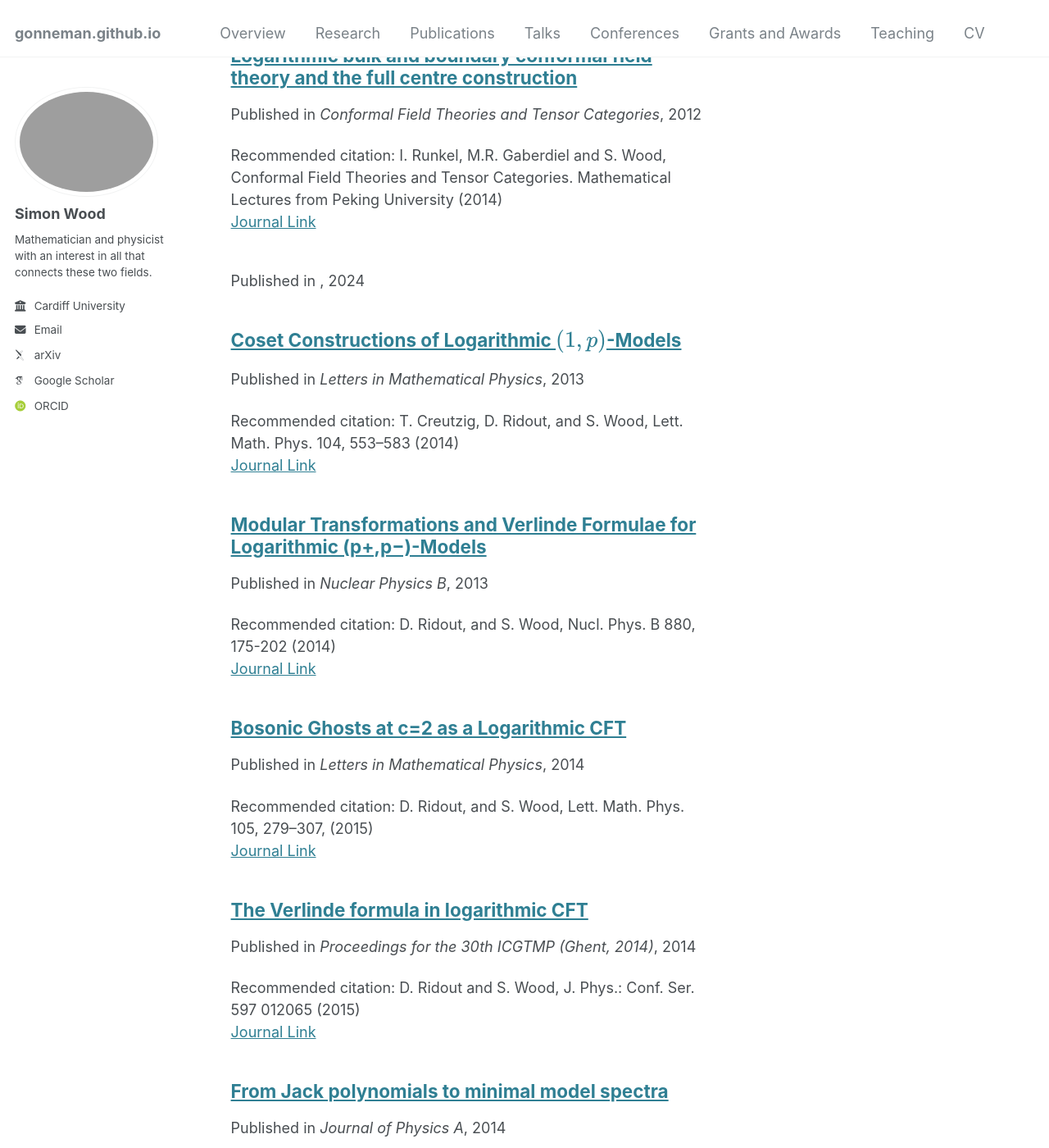
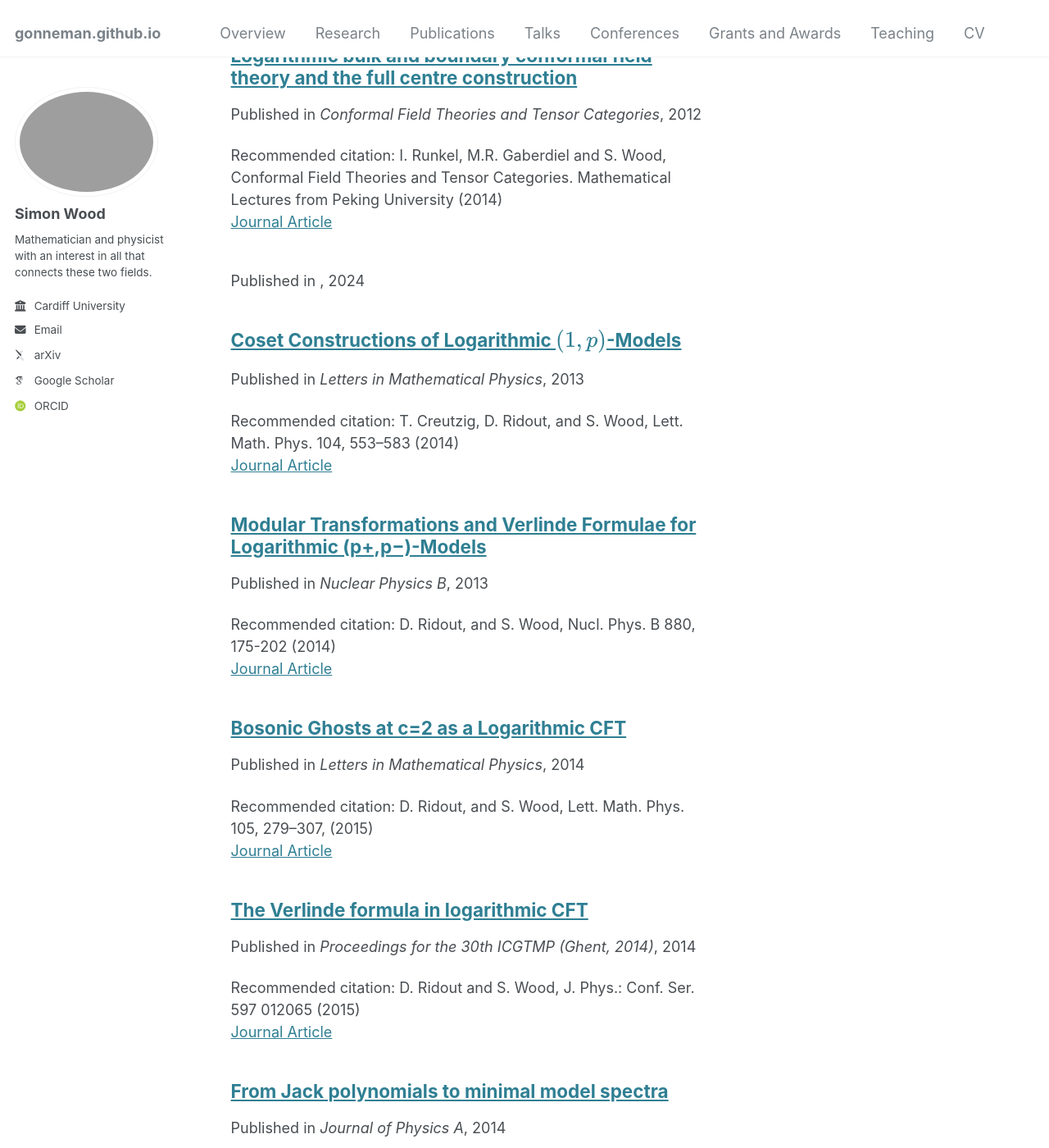
Before and after one commit to gonneman/gonneman.github.io, a Jekyll site: the page built from _pages/collection-archive.html, in a window 1280 px wide and 1400 px high, scrolled down 2145 px. Shown: the whole window at 82% size. Built offline with Jekyll 4.4.1, drawn with Linux system fonts in a browser that asks for light colours; some web fonts are replaced; some of the changed text lies outside the part shown.

Commit message:
Typo in Journal Article links.

```diff
--- a/_includes/archive-single.html
+++ b/_includes/archive-single.html
@@ -53,16 +53,17 @@
     {% endif %}
 
     {% if post.citation and post.paperurl and post.preprinturl %}
-      <p>Recommended citation: {{ post.citation }}<br /><a href="{{ post.paperurl }}">Download Paper</a> | <a href="{{ post.preprinturl }}">Preprint</a></p>
+      <p>Recommended citation: {{ post.citation }}<br /><a href="{{
+    post.paperurl }}">Journal Article</a> | <a href="{{ post.preprinturl }}">Preprint</a></p>
     {% elsif post.citation and post.paperurl %}
       <p>Recommended citation: {{ post.citation }}<br /><a href="{{
-    post.paperurl }}">Journal Link</a></p>
+    post.paperurl }}">Journal Article</a></p>
     {% elsif post.citation and post.preprinturl %}
       <p>Recommended citation: {{ post.citation }}<br /><a href="{{ post.preprinturl }}">Preprint</a></p>
     {% elsif post.citation %}
       <p>Recommended citation: {{ post.citation }}</p>
     {% elsif post.paperurl %}
-      <p><a href=" {{ post.paperurl }} ">Journal Link</a></p>
+      <p><a href=" {{ post.paperurl }} ">Journal Article</a></p>
     {% elsif post.preprinturl %}
       <p><a href="{{ post.preprinturl }}">Preprint</a></p>
     {% endif %}
```
